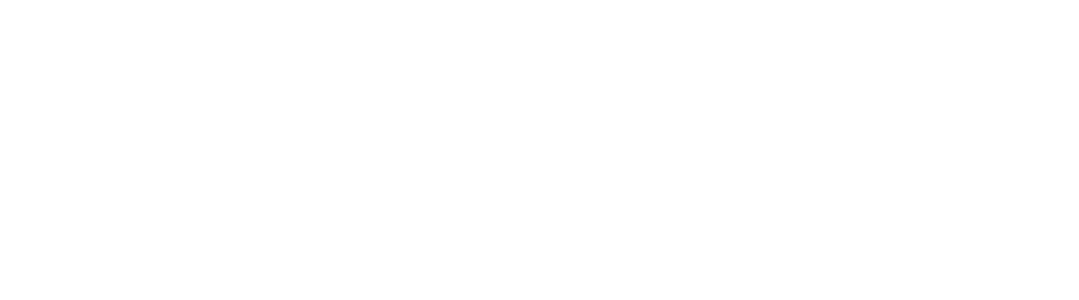
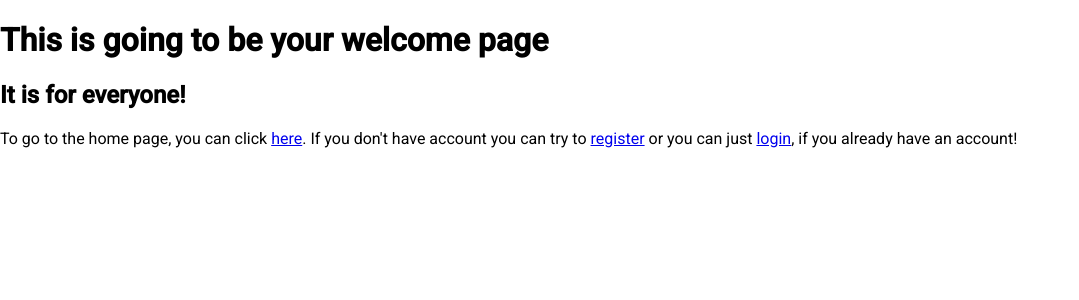
Before and after one commit to MuhammadUtoro/swimapp, an Angular app in the folder frontend-dev/: page /landing in a window 1280 px wide. Before the commit this address led to /. Shown: the top 300 px of the page, without its empty margins (0-1079 px from the left). Built offline with nearby package versions, Linux system fonts and the light colour scheme.

Commit message:
adding landing page and adjusting routes

```diff
--- a/frontend-dev/src/app/app.routes.ts
+++ b/frontend-dev/src/app/app.routes.ts
@@ -3,12 +3,21 @@ import { HomeComponent } from './components/home/home.component';
 import { RegistrationComponent } from './components/registration/registration.component';
 import { LoginComponent } from './components/login/login.component';
 import { UserComponent } from './components/user/user.component';
+import { LandingComponent } from './components/landing/landing.component';
 
 export const routes: Routes = [
   {
     path: '',
-    redirectTo: 'home',
+    redirectTo: 'landing',
     pathMatch: 'full',
+  },
+  {
+    path: 'landing',
+    loadComponent: () =>
+      import('./components/landing/landing.component').then(
+        (m) => LandingComponent
+      ),
+    title: 'Welcome Page',
   },
   {
     path: 'home',
--- /dev/null
+++ b/frontend-dev/src/app/components/landing/landing.component.html
@@ -0,0 +1,10 @@
+<h1>This is going to be your welcome page</h1>
+
+<h2>It is for everyone!</h2>
+
+<p>
+  To go to the home page, you can click <a [routerLink]="['/home']">here</a>. If
+  you don't have account you can try to
+  <a [routerLink]="['/register']">register</a> or you can just
+  <a [routerLink]="['/login']">login</a>, if you already have an account!
+</p>
--- a/frontend-dev/src/app/components/login/login.component.ts
+++ b/frontend-dev/src/app/components/login/login.component.ts
@@ -14,7 +14,7 @@ import { Router, RouterModule } from '@angular/router';
 import { CommonModule } from '@angular/common';
 import { response } from 'express';
 import { error } from 'console';
-import { LoginService, userLoginDTO } from '../../services/login.service';
+import { LoginService, UserLoginDTO } from '../../services/login.service';
 
 @Component({
   selector: 'app-login',
@@ -56,7 +56,7 @@ export class LoginComponent {
       return;
     }
 
-    const userLoginDTO: userLoginDTO = this.loginForm.value;
+    const userLoginDTO: UserLoginDTO = this.loginForm.value;
 
     this.loginService.userLogin(userLoginDTO).subscribe({
       next: (response) => {
```
Also changed, not shown: frontend-dev/src/app/components/landing/landing.component.ts (added, +11 -0 lines), frontend-dev/src/app/components/landing/landing.component.scss (added), 1 other file (tests, documents, lock files or other folders).
